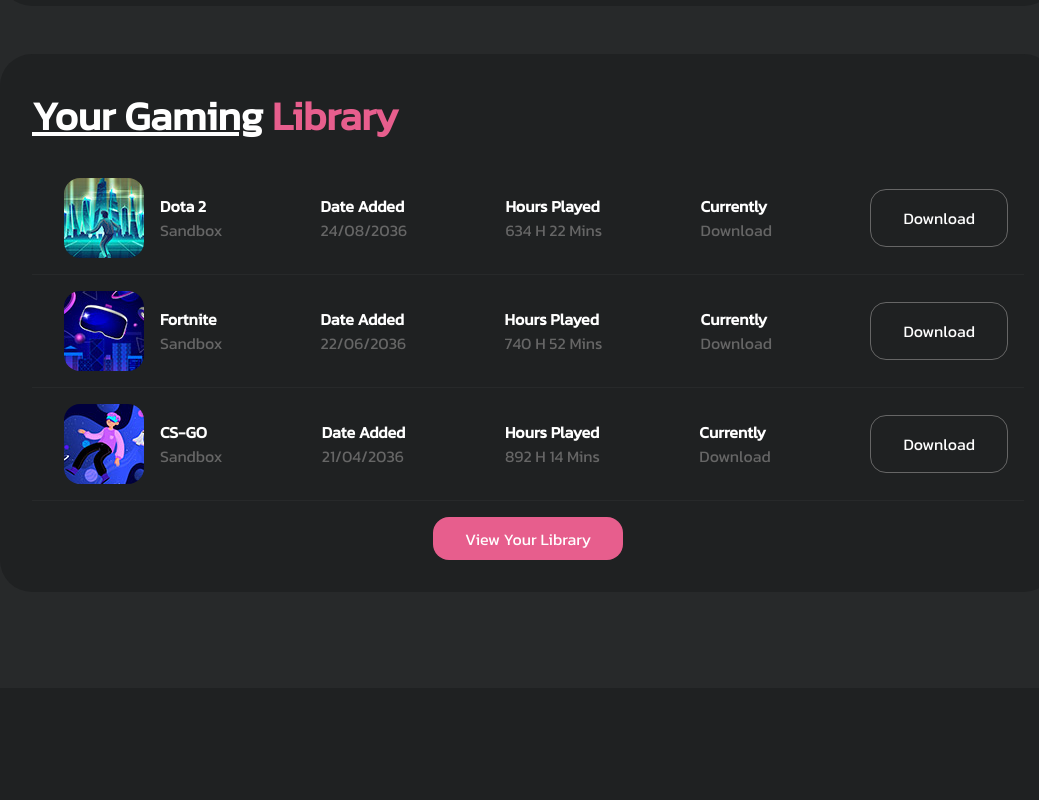
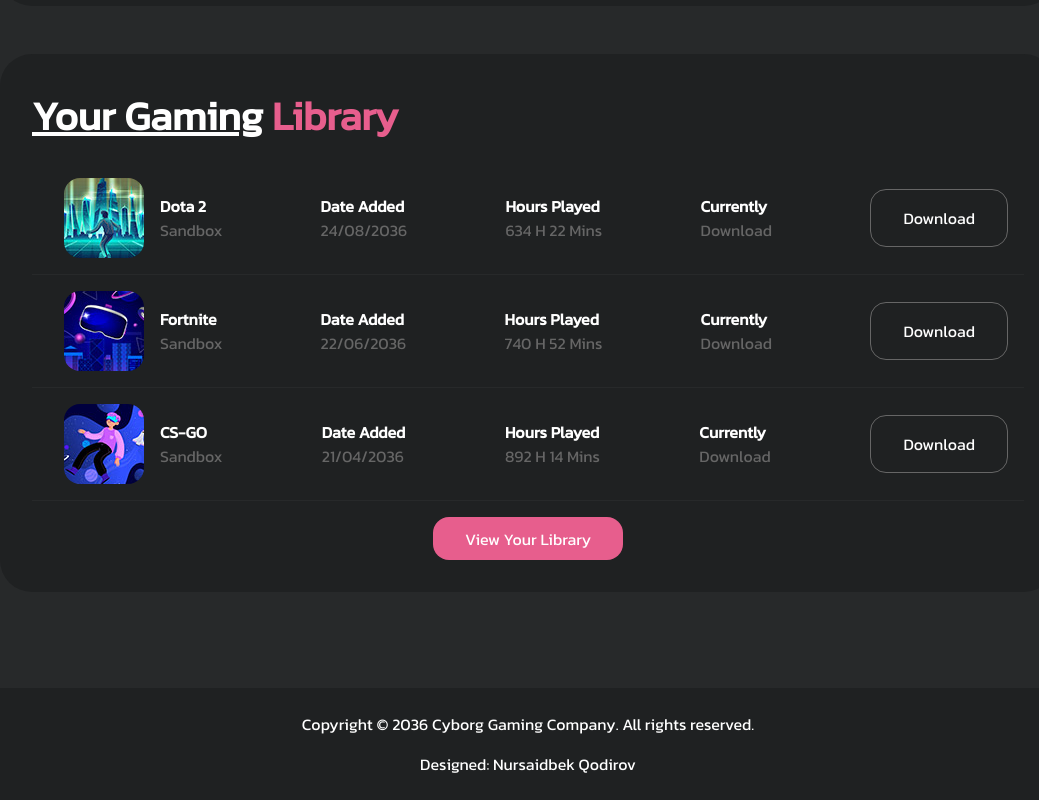
Before and after one commit to Atom079/cyborg, a plain HTML site: page index.html in a window 1280 px wide. Shown: the part 1408-2208 px from the top of the page, without its empty margins (112-1151 px from the left). Before the commit the page ends 2096 px from the top, so only its background shows below. Drawn offline with Linux system fonts and the light colour scheme.

Commit message:
i have finished footer. First page have been done

```diff
--- a/css/main.css
+++ b/css/main.css
@@ -310,3 +310,13 @@ a{
     color: #e75e8d;
 }
 /* End Your gaming library section styling */
+/* Footer styling */
+.footer{
+    text-align: center;
+    color: white;
+    padding: 1rem 0;
+}
+.footer p{
+    padding: 0.5rem;
+}
+/* End Footer styling */
--- a/index.html
+++ b/index.html
@@ -232,6 +232,10 @@
             <!-- End Your gaming library section -->
         </div>
     </div>
+    <footer class="footer">
+        <p>Copyright © 2036 Cyborg Gaming Company. All rights reserved.</p>
+        <p>Designed: Nursaidbek Qodirov</p>
+    </footer>
     <!-- Js link -->
     <script src="./js/script.js"></script>
 </body>
```
